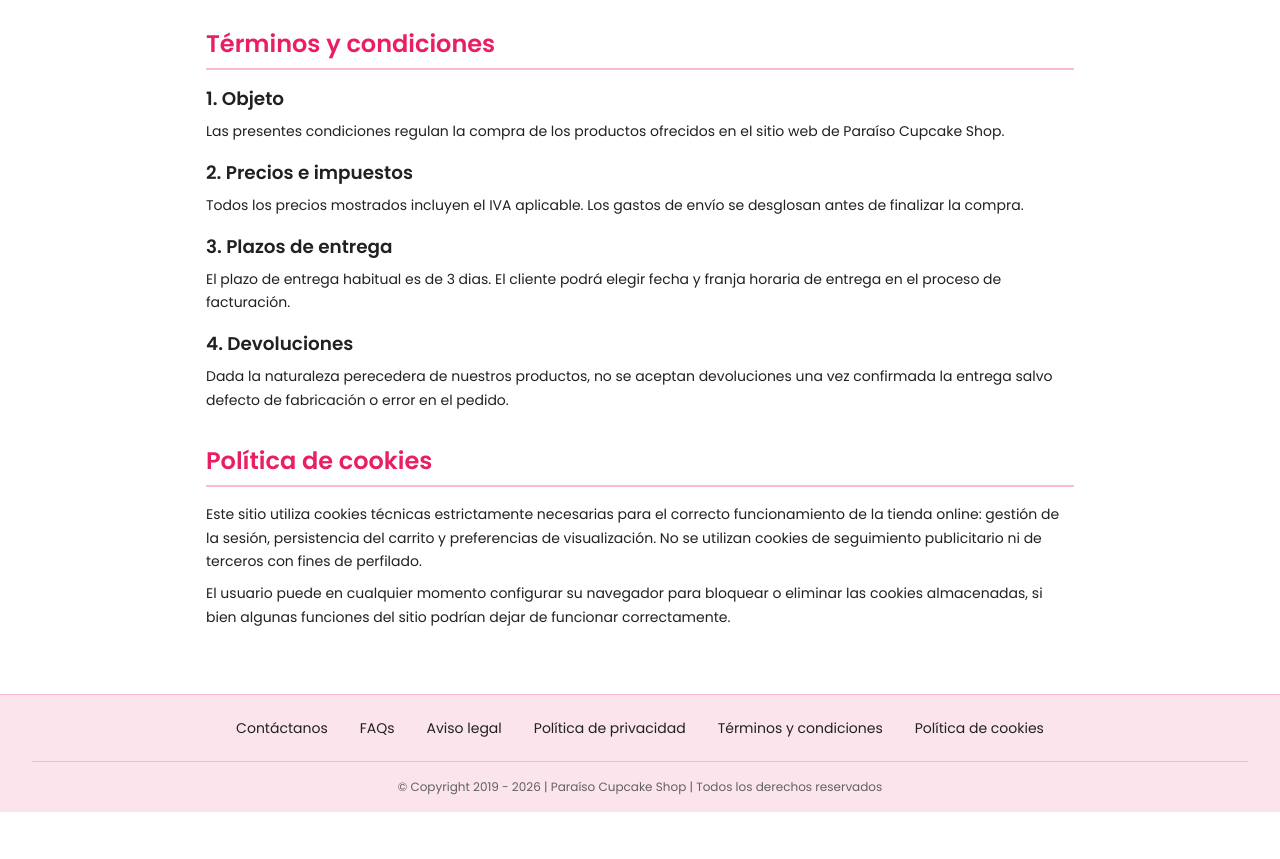
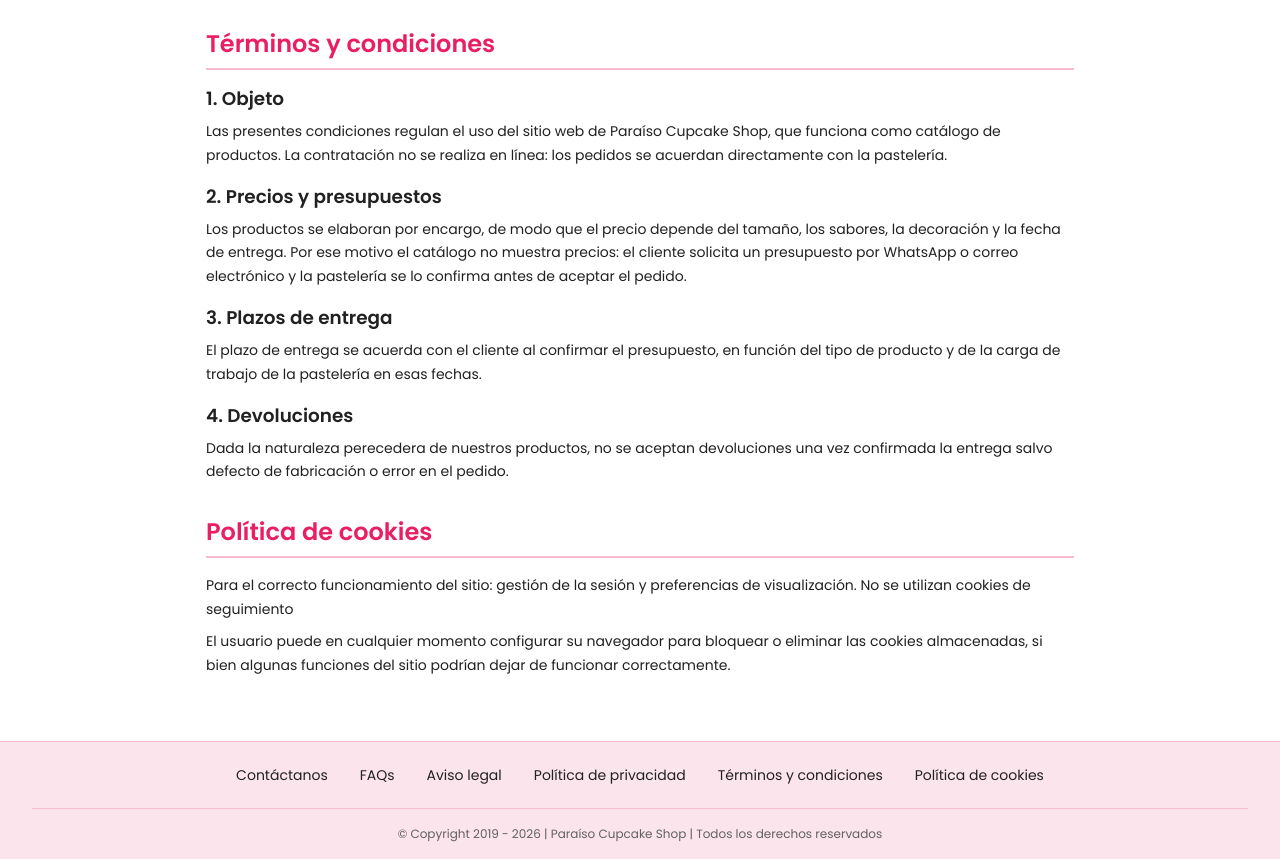
Before and after one commit to jorgegrhlm/paraisocupcakeshop, a React (Vite) app in the folder frontend/: page /legal in a window 1280 px wide. Shown: the part 940-1799 px from the top of the page. Before the commit the page ends 1752 px from the top, so only its background shows below. Built offline with nearby package versions, Linux system fonts and the light colour scheme; no server answers.

Commit message:
docs: adapta el aviso legal al modelo de venta por presupuesto

```diff
--- a/frontend/src/pages/Legal.jsx
+++ b/frontend/src/pages/Legal.jsx
@@ -72,21 +72,26 @@ function Legal() {
 
       <section id="terminos" className="estatica__seccion">
         <h2>Términos y condiciones</h2>
-        <h3>1. Objeto</h3>
+                <h3>1. Objeto</h3>
         <p>
-          Las presentes condiciones regulan la compra de los productos
-          ofrecidos en el sitio web de Paraíso Cupcake Shop.
+          Las presentes condiciones regulan el uso del sitio web de Paraíso
+          Cupcake Shop, que funciona como catálogo de productos. La
+          contratación no se realiza en línea: los pedidos se acuerdan
+          directamente con la pastelería.
         </p>
-        <h3>2. Precios e impuestos</h3>
+        <h3>2. Precios y presupuestos</h3>
         <p>
-          Todos los precios mostrados incluyen el IVA aplicable. Los
-          gastos de envío se desglosan antes de finalizar la compra.
+          Los productos se elaboran por encargo, de modo que el precio
+          depende del tamaño, los sabores, la decoración y la fecha de
+          entrega. Por ese motivo el catálogo no muestra precios: el cliente
+          solicita un presupuesto por WhatsApp o correo electrónico y la
+          pastelería se lo confirma antes de aceptar el pedido.
         </p>
         <h3>3. Plazos de entrega</h3>
         <p>
-          El plazo de entrega habitual es de 3 dias. El cliente
-          podrá elegir fecha y franja horaria de entrega en el proceso de
-          facturación.
+          El plazo de entrega se acuerda con el cliente al confirmar el
+          presupuesto, en función del tipo de producto y de la carga de
+          trabajo de la pastelería en esas fechas.
         </p>
         <h3>4. Devoluciones</h3>
         <p>
@@ -99,11 +104,8 @@ function Legal() {
       <section id="cookies" className="estatica__seccion">
         <h2>Política de cookies</h2>
         <p>
-          Este sitio utiliza cookies técnicas estrictamente necesarias
-          para el correcto funcionamiento de la tienda online: gestión de
-          la sesión, persistencia del carrito y preferencias de
-          visualización. No se utilizan cookies de seguimiento
-          publicitario ni de terceros con fines de perfilado.
+          Para el correcto funcionamiento del sitio: gestión de la sesión y
+          preferencias de visualización. No se utilizan cookies de seguimiento
         </p>
         <p>
           El usuario puede en cualquier momento configurar su navegador
```
